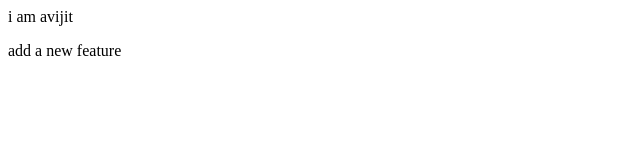
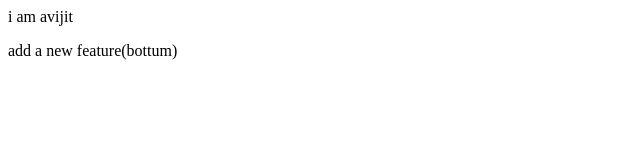
Before and after one commit to avijit-933/localrepo, a plain HTML site: page index.html in a window 1280 px wide. Shown: the full height of the page, 0-640 px from the left. Drawn offline with Linux system fonts and the light colour scheme.

Commit message:
add bottum

```diff
--- a/index.html
+++ b/index.html
@@ -1,2 +1,2 @@
 <p> i am avijit</p>
-<p> add a new feature</p>
+<p> add a new feature(bottum)</p>
```
